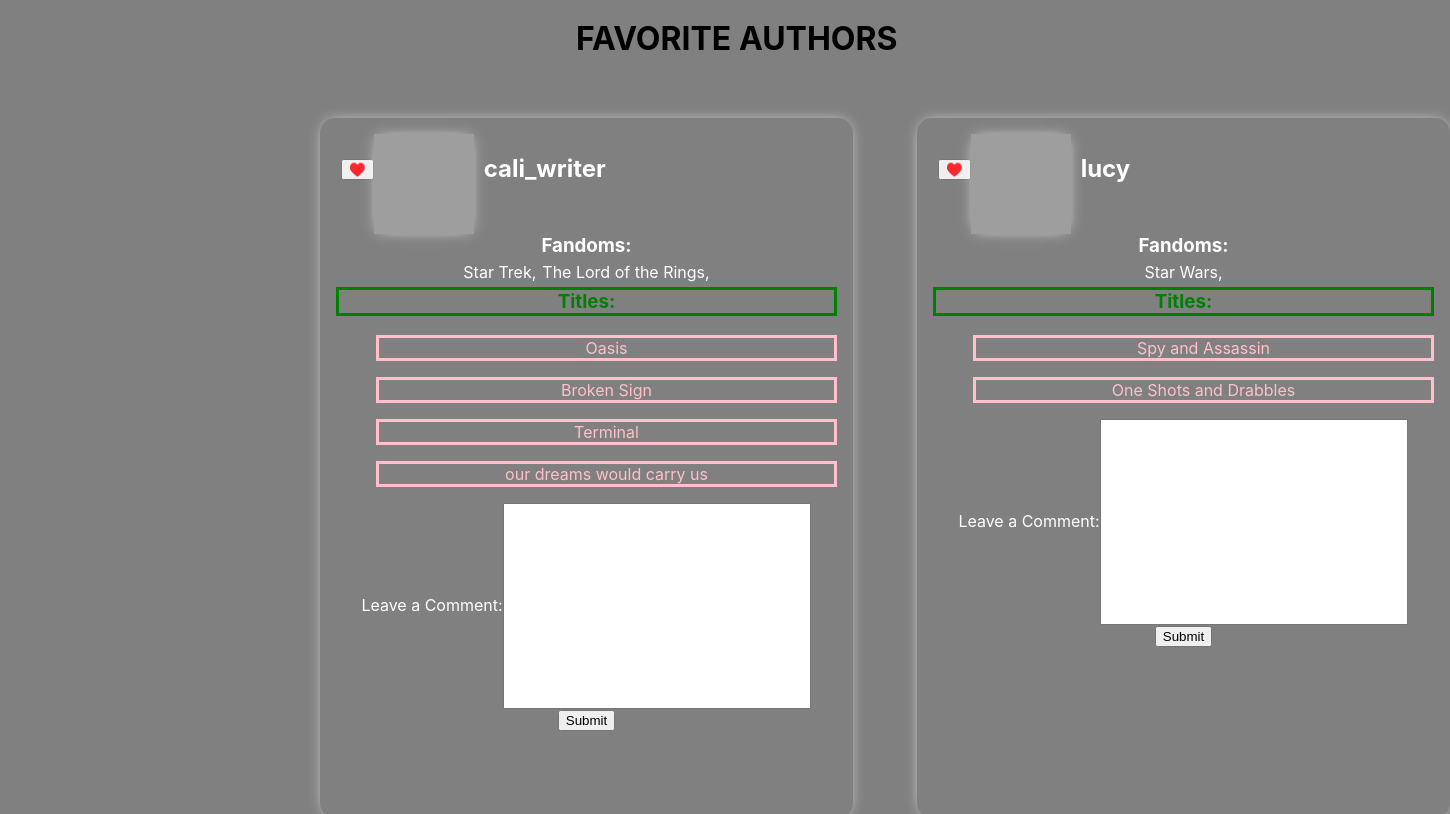
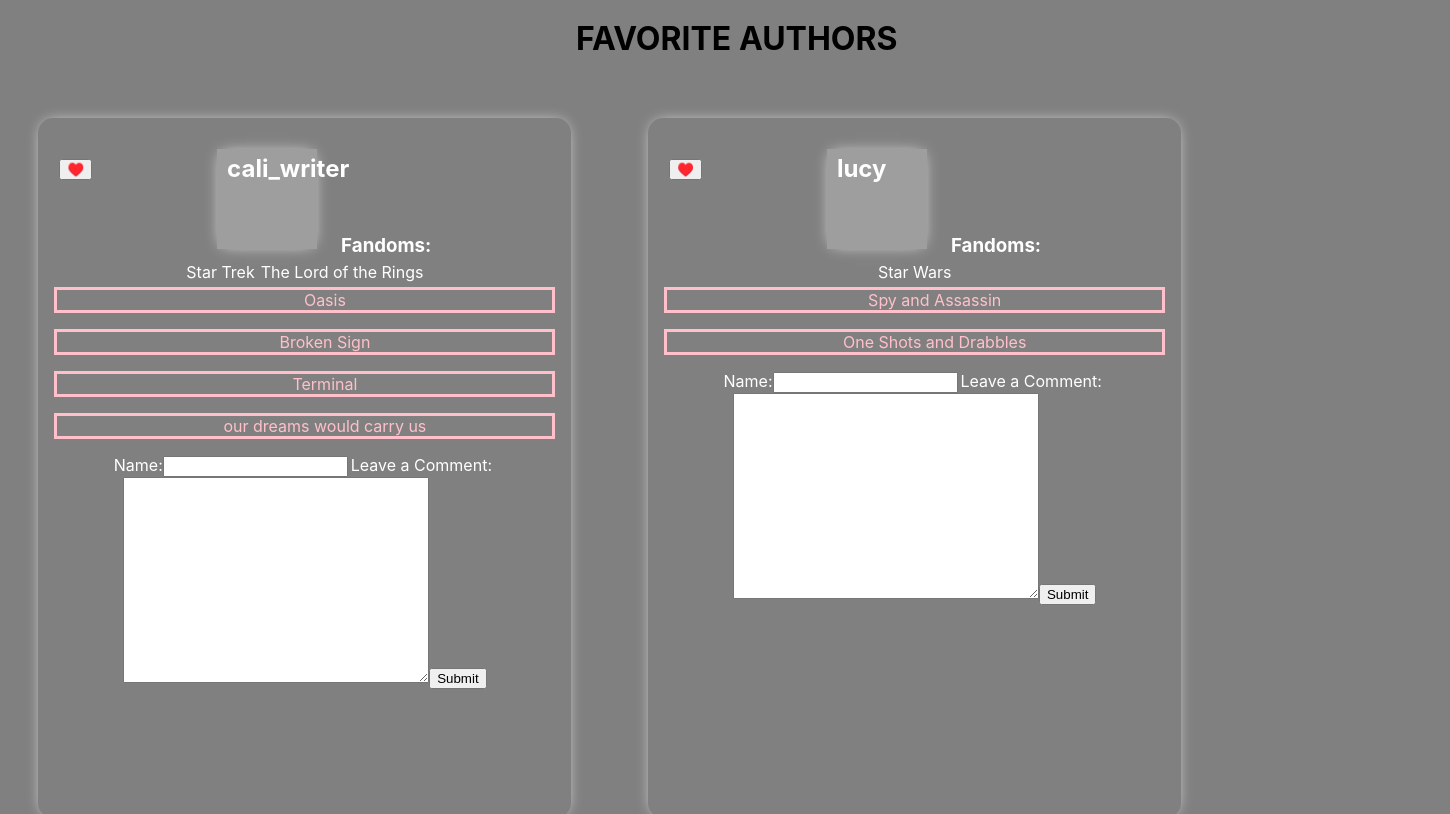
Before and after one commit to kap83/react-fanfic-archive, a React (Create React App) app: page /favorites in a window 1280 px wide. Shown: the part 422-1236 px from the top of the page, 1450 px wide, since content can reach past the window. Built offline with nearby package versions, Linux system fonts and the light colour scheme; data requests are answered from the project's data file; grey boxes are pictures that could not be loaded.

Commit message:
commit message

```diff
--- a/db.json
+++ b/db.json
@@ -14,7 +14,14 @@
         "Terminal",
         "our dreams would carry us"
       ],
-      "favorite": "yes"
+      "favorite": "yes",
+      "comments": [
+        {
+          "id": 1,
+          "commenter": "dimples",
+          "comment": "Terminal had me in tears it was so good!!!!"
+        }
+      ]
     },
     {
       "id": 2,
@@ -31,7 +38,14 @@
         "Everything",
         "Drift"
       ],
-      "favorite": "no"
+      "favorite": "no",
+      "comments": [
+        {
+          "id": 1,
+          "commenter": "sleepy_dwarf",
+          "comment": "Please tell me there'll be a sequel to Drift!"
+        }
+      ]
     },
     {
       "id": 3,
@@ -44,7 +58,14 @@
         "Spy and Assassin",
         "One Shots and Drabbles"
       ],
-      "favorite": "yes"
+      "favorite": "yes",
+      "comments": [
+        {
+          "id": 1,
+          "commenter": "kat",
+          "comment": "I love your Star Wars fics"
+        }
+      ]
     },
     {
       "id": 4,
@@ -58,7 +79,14 @@
         "Complications",
         "O'Brien's Very Bad No Good Day"
       ],
-      "favorite": "no"
+      "favorite": "no",
+      "comments": [
+        {
+          "id": 1,
+          "commenter": "chocobotacos",
+          "comment": "Poor O'Brien!! XD"
+        }
+      ]
     },
     {
       "id": 5,
@@ -74,7 +102,14 @@
         "pass the salt",
         "Captured"
       ],
-      "favorite": "no"
+      "favorite": "no",
+      "comments": [
+        {
+          "id": 1,
+          "commenter": "odos_gal",
+          "comment": "I love everything you write. Thanks for sharing!"
+        }
+      ]
     },
     {
       "id": 6,
@@ -91,7 +126,14 @@
         "The Autopsy",
         "wait for the rain"
       ],
-      "favorite": "no"
+      "favorite": "no",
+      "comments": [
+        {
+          "id": 1,
+          "commenter": "Natasha_is_BAE",
+          "comment": "The Autopsy had me on the edge of my seat! Fantastic Work!"
+        }
+      ]
     }
   ]
 }
--- a/src/Components/App.js
+++ b/src/Components/App.js
@@ -7,19 +7,10 @@ import Fandoms from './Fandoms'
 import Favorites from "./Favorites"
 
 
-//ToDo:
-  //[] onClick of a heart, the user is either added to favorites or removed from favorites
-    // heart should go from full to empty depending on the state
-  //[] type in a fandom in search should produce every writer who has written for that fandom
-      //[] bonus: "no fandom found, start a fic!" or something if the a fandom no one has written for is typed
-
-
-      // POST REQUEST
-
 export default function App() {
   const [userData, setUserData] = useState(null)
-  // const [click, setClick] = useState(userData)
-
+  const [commenter, setCommenter] = useState("")
+  const [comment, setComment] = useState()
 
 
   useEffect(()=>{
@@ -29,10 +20,31 @@ export default function App() {
     )
   },[])
 
-  // eslint-disable-next-line
-  const yes = <span roll="img" aria-label='Red Heart'>♥️</span>
-  // eslint-disable-next-line
-  const no = <span roll="img" aria-label='White Heart'>♡</span>
+const handleCommenter = (e) => {
+  setCommenter(e.target.value)
+}
+
+const handleNewComment = (e) => {
+  setComment(e.target.value)
+}
+
+ // eslint-disable-next-line
+const handleSubmit =(e) => {
+  e.preventDefault()
+  const commentData = {commenter, comment}
+  fetch('http://localhost:3000/users', {
+    method: 'POST',
+    headers: {"Content-Type": "application/json"},
+    body: JSON.stringify(commentData)
+  })
+  .then(res=> res.json())
+  .then(newComment => handleUpdateUserData(newComment))
+}
+
+function handleUpdateUserData(newComment){
+  setUserData([...userData], newComment)
+}
+
 
 
   return (
@@ -41,7 +53,15 @@ export default function App() {
       <NavBar/>
       <Switch>
         <Route path="/fandoms">
-          {userData && <Fandoms userData={userData} setUserData={setUserData} />}
+          {userData && <Fandoms
+            userData={userData}
+            setUserData={setUserData}
+            handleCommenter={handleCommenter}
+            handleNewComment ={handleNewComment}
+            handleSubmit={handleSubmit}
+            commenter={commenter}
+            comment={comment}
+            />}
         </Route>
         <Route path="/favorites">
           {userData && <Favorites userData={userData} setUserData={setUserData} />}
@@ -50,7 +70,6 @@ export default function App() {
           {userData && <Home userData={userData}/>}
         </Route>
       </Switch>
-
     </div>
   )
 }
--- /dev/null
+++ b/src/Components/Card.js
@@ -0,0 +1,77 @@
+import React from 'react'
+import Comments from './Comments'
+
+const cardStyle = {
+    marginTop:"3%",
+    marginLeft: "25%",
+    marginRight: "-20%"
+  }
+
+  const usernameStyle = {
+    float: "left",
+    marginLeft: "2%"
+  }
+
+  const fandomLableStyle ={
+    display: "flex",
+    justifyContent: "center",
+    marginTop: "20%",
+    marginBottom: "1%",
+    padding: "0px"
+  }
+
+  const btnStyle = {
+    float: "left",
+    marginTop:"5%",
+    marginLeft: "1%"
+  }
+
+  const fandomListStyle = {
+    display: "inline-block",
+    marginTop: "0" ,
+    justifyContent: "center",
+    marginBottom:"1%",
+    padding: "0px 3px",
+    listStyleType: "none"
+  }
+
+  const titleLabelStyle = {
+    borderStyle: "solid",
+    color: "green",
+    marginTop: "0"
+  }
+
+  const titleListStyle = {
+    listStyleType: "none",
+    marginTop: "0px",
+    display: "flex",
+    justifyContent: "center",
+    borderStyle: "solid",
+    color: "pink"
+  }
+
+
+
+ export default function Card({user}) {
+
+  return (
+      <div className= 'card-container'>
+            <button style={btnStyle}>♥️</button>
+              <div className='image-container' style={cardStyle}>
+                <img src={user.icon} alt="icon" />
+              </div>
+                <h2 style={usernameStyle}>{user.username}</h2>
+                <h3 style={fandomLableStyle}>Fandoms:</h3>
+              {user.fandoms?.map((fandom) =>
+                <ul key={crypto.randomUUID()} style={fandomListStyle}>
+                  <li style={{listStyleType: "none"}}>{fandom}</li>
+                </ul>)}
+              {user.titles?.map((title)=>
+                <ul key={crypto.randomUUID()} style={titleListStyle}>
+                  <li>{title}</li>
+                </ul>
+              )}
+              <Comments />
+            </div>
+  )
+}
--- /dev/null
+++ b/src/Components/Comments.js
@@ -0,0 +1,32 @@
+import React from 'react'
+// eslint-disable-next-line
+export default function Comments({comment, commenter, handleCommenter, handleNewComment, handleSubmit}) {
+  // eslint-disable-next-line
+
+
+
+
+
+
+
+  return (
+    <div>
+      <form onSubmit={handleSubmit}>
+        <label>Name:</label>
+        <input
+          type ="text"
+          value={commenter}
+          onChange={handleCommenter}
+        />
+        <label style={{paddingLeft: '3px', paddingRight: '4px'}}>
+          Leave a Comment:
+        </label>
+        <textarea
+          value={comment}
+          onChange={handleNewComment}
+          style={{width:" 300px", height: "200px"}}/>
+        <button type="submit">Submit</button>
+      </form>
+    </div>
+  )
+}
--- a/src/Components/Fandoms.js
+++ b/src/Components/Fandoms.js
@@ -1,53 +1,36 @@
 import React, {useState} from 'react'
+import Card from './Card'
 
 
-export default function Fandoms({userData}) {
+export default function Fandoms({userData, handleCommenter, handleNewComment, handleCommentSubmit, comment, commenter}) {
    const [search, setSearch] = useState("")
    const [localUserData, setLocalUserData] = useState(userData)
 
-   console.log(search)
 
   const handleChange = (e) => {
-    setSearch(e.target.value.toLowerCase())
+    setSearch(e.target.value)
   }
 
  const handleSubmit = (e) =>{
     e.preventDefault()
-    const newSearchData = userData.filter((user) =>  user.fandoms.includes(search.toLowerCase()))
+    const newSearchData = userData.filter((user) => user.fandoms.includes(search))
    setLocalUserData(newSearchData)
  }
+
   return (
   <>
-      <div>
         <form onSubmit={handleSubmit} style={{marginTop: '10px', marginLeft: '5px'}}>
           <label style={{paddingLeft: '3px', paddingRight: '4px'}}>
-            Search:
+            Enter Fandom:
             <input type="text" value={search} onChange={handleChange} name="name" />
           </label>
-          <button type="submit">Submit</button>
+          <button type="submit">Search</button>
         </form>
-      </div>
-      <div>
-        {localUserData.map((user) => {
-          return(
-            <div key={user.id} className= 'card-container'>
-              <button>♥️</button>
-              <div className='image-container'><img src={user.icon} alt="icon" /></div>
-              <h2>{user.username}</h2>
-              <h3>Fandoms:</h3>
-              {user.fandoms.map((fandom) =><ul key={crypto.randomUUID()}><li style={{listStyleType: "none"}}>{fandom}</li></ul>)}
-              <h3>Titles:</h3> {user.titles.map((title) => <ul key={crypto.randomUUID()}><li style={{listStyleType:"none"}}>{title}</li></ul>)}
-              <form>
-                <label style={{paddingLeft: '3px', paddingRight: '4px'}}>
-                  Leave a Comment:
-                  <input type="text" name="name" style={{width:" 300px", height: "200px"}}/>
-                </label>
-                <button type="submit">Submit</button>
-              </form>
-            </div>
-          )
-        })}
-    </div>
+        {localUserData.map((user) => <Card key={user.id} user={user} handleCommenter={handleCommenter}
+            handleNewComment ={handleNewComment}
+            handleSubmit={handleSubmit}
+            commenter={commenter}
+            comment={comment} />)}
   </>
   )
 }
--- a/src/Components/Favorites.js
+++ b/src/Components/Favorites.js
@@ -1,59 +1,10 @@
 import React, {useState} from 'react'
 import '../index.css'
-
-
-const cardStyle = {
-  marginTop:"3%",
-  marginLeft: "25%",
-  marginRight: "-20%"
-}
+import Card from './Card'
 
 const h1Style = {
   display: "flex",
   marginLeft: "45%"
-}
-
-const usernameStyle = {
-  float: "left",
-  marginLeft: "2%"
-}
-
-const fandomLableStyle ={
-  display: "flex",
-  justifyContent: "center",
-  marginTop: "20%",
-  marginBottom: "1%",
-  padding: "0px"
-}
-
-const btnStyle = {
-  float: "left",
-  marginTop:"5%",
-  marginLeft: "1%"
-}
-
-const fandomListStyle = {
-  display: "inline-block",
-  marginTop: "0" ,
-  justifyContent: "center",
-  marginBottom:"1%",
-  padding: "0px 3px",
-  listStyleType: "none"
-}
-
-const titleLabelStyle = {
-  borderStyle: "solid",
-  color: "green",
-  marginTop: "0"
-}
-
-const titleListStyle = {
-  listStyleType: "none",
-  marginTop: "0px",
-  display: "flex",
-  justifyContent: "center",
-  borderStyle: "solid",
-  color: "pink"
 }
 
  // eslint-disable-next-line
@@ -61,8 +12,8 @@ export default function Favorites({userData, setUserData}) {
    // eslint-disable-next-line
   const [click, setClick] = useState("no") //or "yes" b/c this is favorites component
 
- console.log(userData.id)
 
+ // eslint-disable-next-line
   const handleClick = (e) => {
     e.preventDefault(e)
     setClick(!click)
@@ -76,28 +27,18 @@ const handleChange = (id) => {
     })
     .then(res=> console.log(res))
     // .then(data => console.log(data))
+}
 
-}
+  // eslint-disable-next-line
+  const yes = <span roll="img" aria-label='Red Heart'>♥️</span>
+  // eslint-disable-next-line
+  const no = <span roll="img" aria-label='White Heart'>♡</span>
+
 
   return (
     <>
         <h1 style={h1Style}>FAVORITE AUTHORS</h1>
-      {userData.map((user) => user.favorite === "yes" ?
-        <div key={user.id} className= 'card-container' style={cardStyle} >
-          <button style={btnStyle}  onClick={(e) => handleClick(e, user.id)}>♥️</button>
-        <div className='image-container'><img src={user.icon} alt="icon" /></div>
-          <h2 style={usernameStyle}>{user.username} </h2>
-            <h3 style={fandomLableStyle}>Fandoms:</h3>
-            {user.fandoms.map((fandom) => <ul key={crypto.randomUUID()} style={fandomListStyle}><li>{fandom},</li></ul>)}
-            <h3 style={titleLabelStyle}>Titles:</h3> {user.titles.map((title) => <ul key={crypto.randomUUID()}><li style={titleListStyle}>{title}</li></ul>)}
-            <form>
-                <label style={{paddingLeft: '3px', paddingRight: '4px'}}>
-                  Leave a Comment:
-                  <input type="text" name="name" style={{width:" 300px", height: "200px"}}/>
-                </label>
-                <button type="submit">Submit</button>
-              </form>
-        </div>: null)}
+      {userData.map((user) => user.favorite === "yes" ? <Card key={user.id} user={user}/> : null)}
     </>
   )
 }
```
